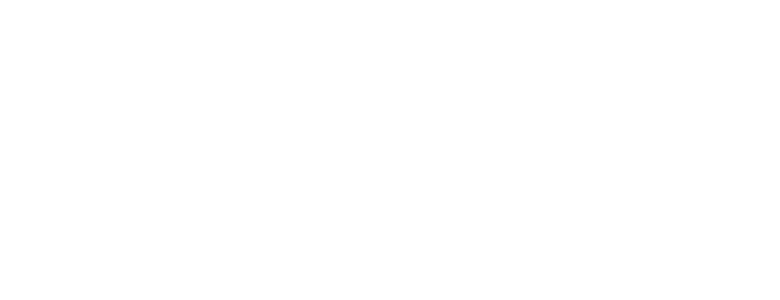
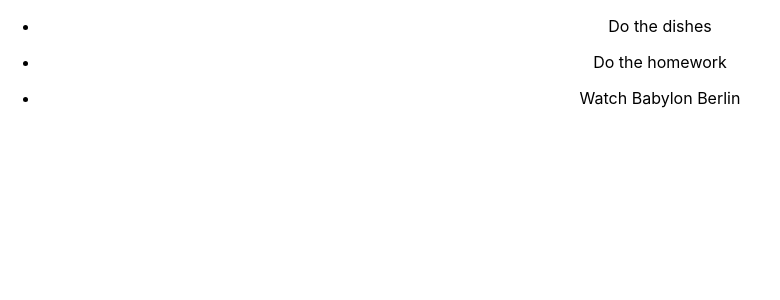
Before and after one commit to mgrozdanic/todoApp, a React (Create React App) app in the folder client/: page /todos in a window 1280 px wide. Shown: the top 300 px of the page, without its empty margins (0-780 px from the left). Built offline with nearby package versions, Linux system fonts and the light colour scheme; sample sign-in values are in the browser's storage.

Commit message:
List all TODOs

```diff
--- a/client/src/App.js
+++ b/client/src/App.js
@@ -3,12 +3,14 @@
 import logo from './logo.svg';
 import { Route, Link, BrowserRouter as Router } from 'react-router-dom'
 import './App.css';
+import Todos from './components/Todos';
 
 function App() {
   return (
     <div className="App">
       <Router>
         <Route path="/login" component={Login}/>
+        <Route path="/todos" component={Todos}/>
       </Router>
     </div>
   );
--- a/client/src/components/Login.js
+++ b/client/src/components/Login.js
@@ -1,5 +1,5 @@
 import React, {useState} from 'react';
-import { Redirect } from 'react-router-dom'
+import { Redirect } from 'react-router-dom';
 import axios from 'axios';
 
 function Login(){
@@ -16,7 +16,7 @@
         setPassword("");
         login();
     }
-    return localStorage.getItem('token') !== null ? (
+    return localStorage.getItem('token') === null ? (
         <form onSubmit={handleSubmit}>
             <label>Username:</label><br/>
             <input type = "text" name = "username" value={username}
--- /dev/null
+++ b/client/src/components/Todo.js
@@ -0,0 +1,14 @@
+import React from 'react';
+
+function Todo({todo}){
+    console.log("TODO")
+    return (
+        <li>
+            <div>
+                <p>{todo.name}</p>
+            </div>
+        </li>
+    );
+}
+
+export default Todo;
--- /dev/null
+++ b/client/src/components/Todos.js
@@ -0,0 +1,23 @@
+import React, {useState} from 'react';
+import { Redirect } from 'react-router-dom';
+import Todo from './Todo';
+
+function Todos(){
+    //const [todos, setTodos] = useState("");
+    const todos = [
+        {id: 0, name: "Do the dishes"},
+        {id: 1, name: "Do the homework"},
+        {id: 2, name: "Watch Babylon Berlin"}
+    ];
+    return localStorage.getItem('token') !== null ? (
+        <div>
+            <ul>
+                {todos.map(todo =>
+                    (<Todo key = {todo.id} todo={todo}/>)
+                )}
+            </ul>
+        </div>
+    ) : (<Redirect to="/" />);
+}
+
+export default Todos;
```
